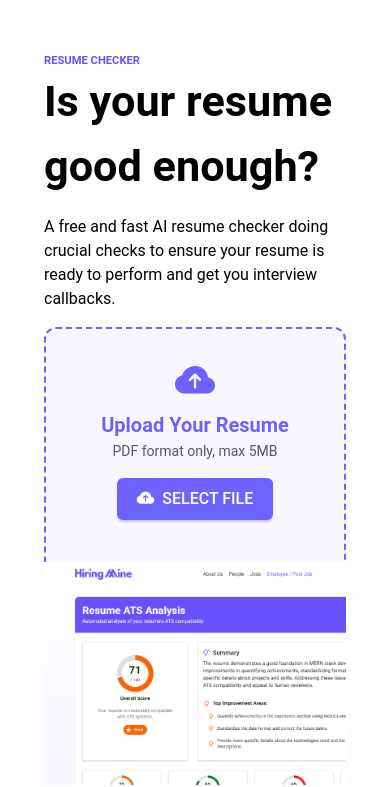
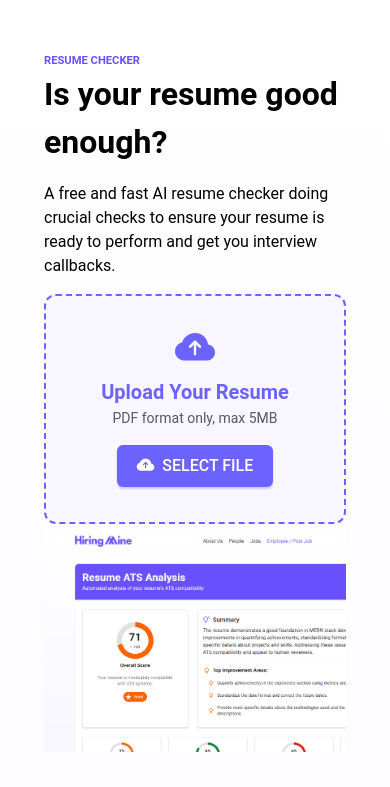
Before and after one commit to muhammadfarhan024260/SMITHackathonOne, a plain HTML site: page index.html in a window 390 px wide. Shown: the part 59-846 px from the top of the page. Drawn offline with nearby package versions, Linux system fonts and the light colour scheme.

Commit message:
Update style.css

```diff
--- a/style.css
+++ b/style.css
@@ -355,3 +355,9 @@
 .bi:hover {
     cursor: pointer;
 }
+
+@media (max-width: 576px) {
+    #section1-p2 , #section5-p2, .faq-heading, .resume-section-3 .rs3-heading {
+        font-size: 2rem;
+    }
+}
```
